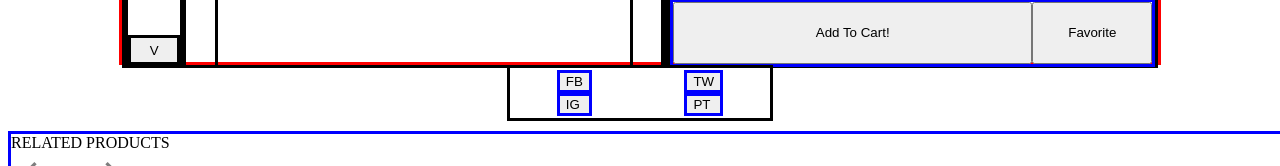
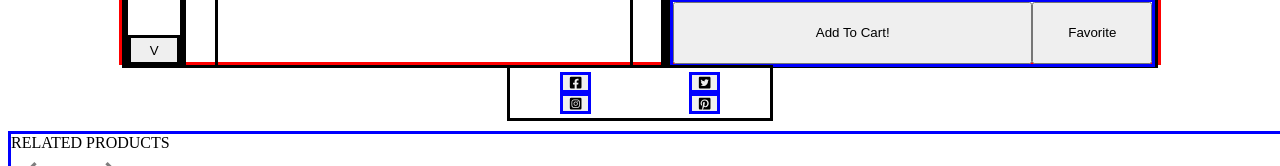
Before and after one commit to RFP2207-G2-ECOM/FEC-BSB, a React (Create React App) app in the folder client/: page / in a window 1280 px wide. Shown: the part 574-740 px from the top of the page. Built offline with nearby package versions, Linux system fonts and the light colour scheme; no server answers.

Commit message:
Connected Icons for Social Media Buttons

```diff
--- a/client/src/components/Overview/BottomBar/SocialMediaButtons.jsx
+++ b/client/src/components/Overview/BottomBar/SocialMediaButtons.jsx
@@ -1,15 +1,19 @@
 import React from 'react';
+import { FaFacebookSquare } from 'react-icons/fa';
+import { FaInstagramSquare } from 'react-icons/fa';
+import { FaTwitterSquare } from 'react-icons/fa';
+import { FaPinterestSquare } from 'react-icons/fa';
 
 const SocialMediaButtons = () => {
   return (
     <div className='Social-Media-Buttons'>
       <div className='SMBRow'>
-        <button className="FB btn">FB</button>
-        <button className="IG btn">IG</button>
+        <button className="FB btn"> <FaFacebookSquare /> </button>
+        <button className="IG btn"> <FaInstagramSquare /> </button>
       </div>
       <div className='SMBRow'>
-        <button className="TW btn">TW</button>
-        <button className="PT btn">PT</button>
+        <button className="TW btn"> <FaTwitterSquare /> </button>
+        <button className="PT btn"> <FaPinterestSquare /> </button>
       </div>
     </div>
   )
```
